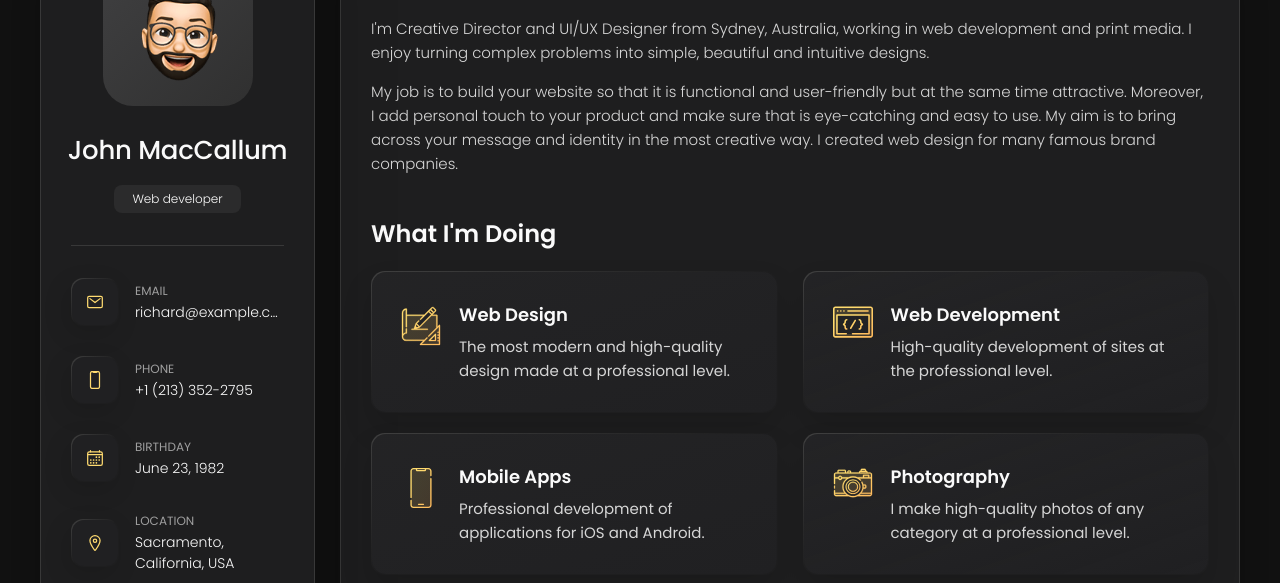
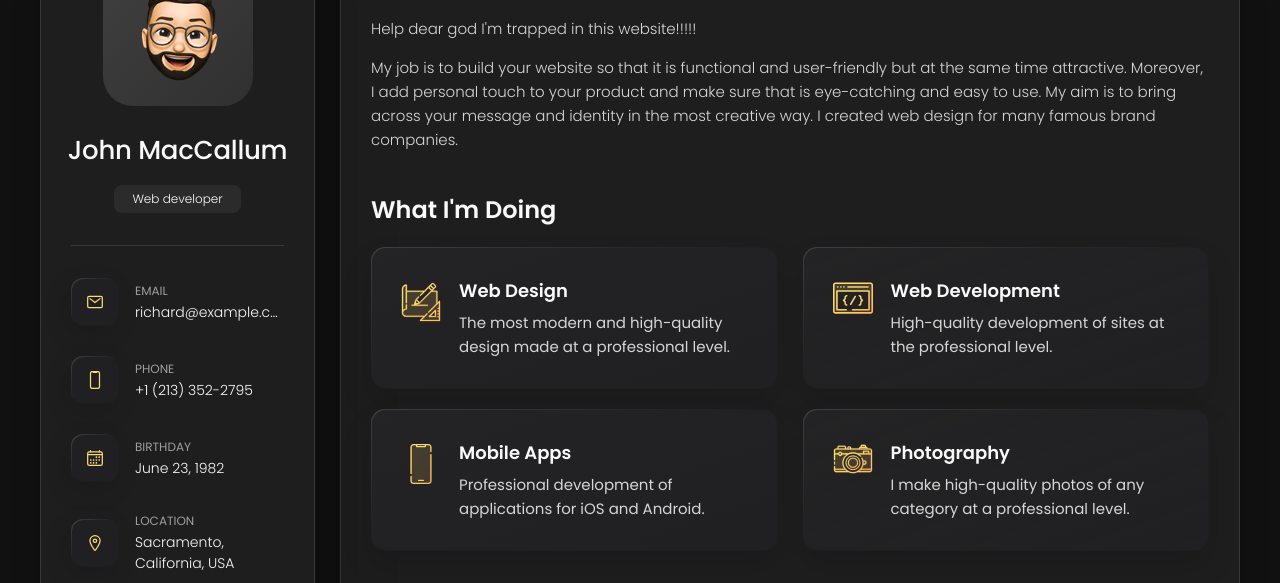
Before and after one commit to JMcCM101/JMcCM101.github.io, a plain HTML site: page index.html in a window 1280 px wide. Shown: the part 162-745 px from the top of the page. Drawn offline with nearby package versions, Linux system fonts and the light colour scheme.

Commit message:
Update 3

```diff
--- a/index.html
+++ b/index.html
@@ -209,9 +209,7 @@
 
         <section class="about-text">
           <p>
-            I'm Creative Director and UI/UX Designer from Sydney, Australia, working in web development and print media.
-            I enjoy
-            turning complex problems into simple, beautiful and intuitive designs.
+            Help dear god I'm trapped in this website!!!!!
           </p>
 
           <p>
```
